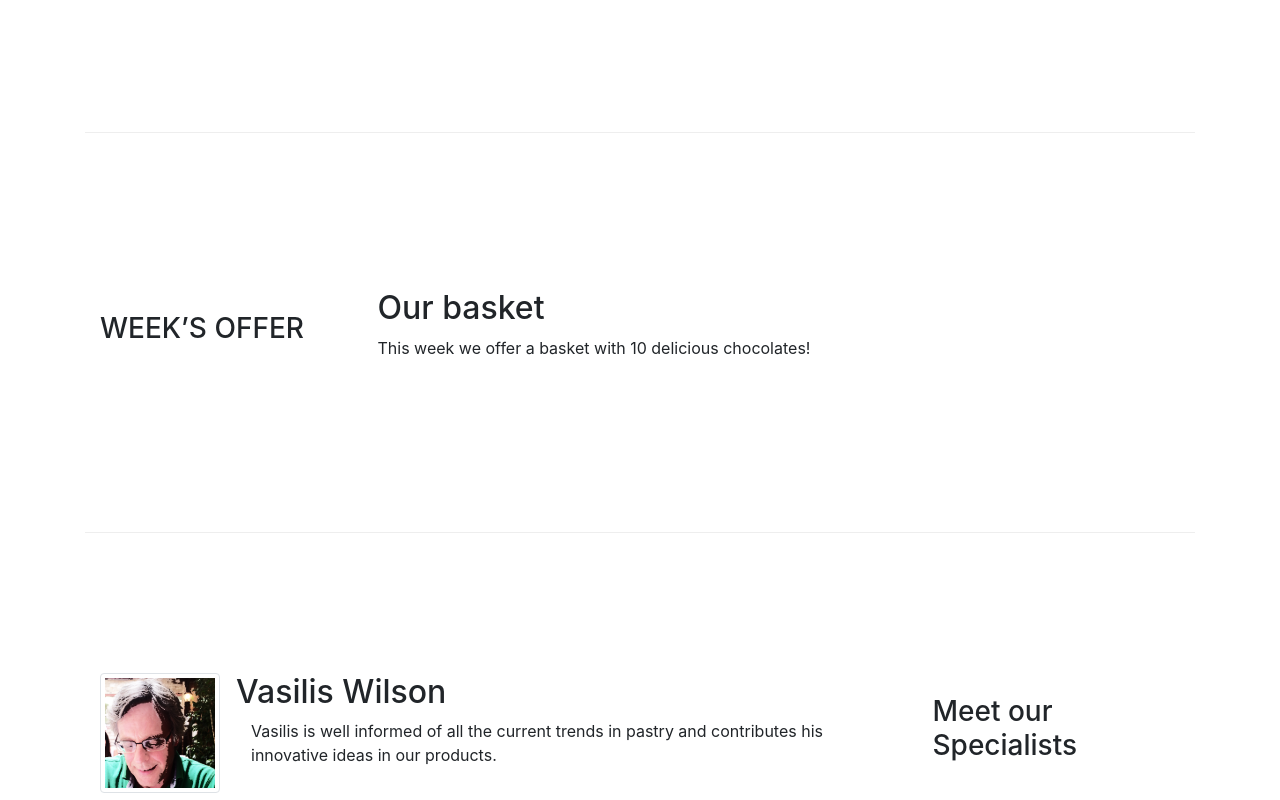
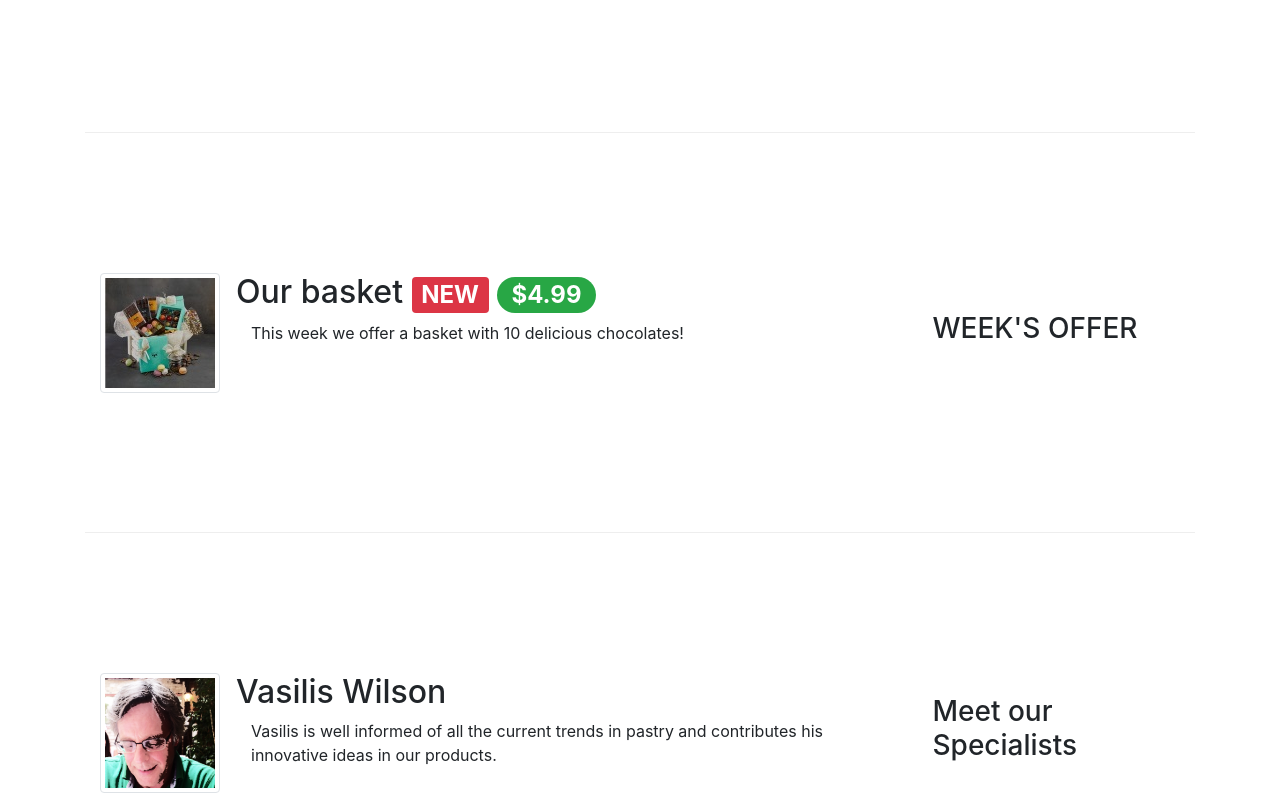
Before and after one commit to DimitraKaf/leChocolat, a plain HTML site: page index.html in a window 1280 px wide. Shown: the part 580-1380 px from the top of the page. Drawn offline with nearby package versions, Linux system fonts and the light colour scheme.

Commit message:
Bootstrap Assignment 4

```diff
--- a/index.html
+++ b/index.html
@@ -70,18 +70,28 @@
                 </div>
             </div>
         </div>
+    </div>
 
-
-        <div class="row row-content align-items-center">
+    <div class="container">
+        <div class="row row-content align-items-center flex-row-reverse">
             <div class="col-sm-4 col-md-3">
-                <h3>WEEK’S OFFER</h3>
+                <h3>WEEK'S OFFER</h3>
             </div>
             <div class="col-sm col-md">
-                <h2>Our basket</h2>
-                <p class="d-none d-sm-block">This week we offer a basket with 10 delicious chocolates! </p>
+                <div class="media">
+                    <img class="d-flex mr-3 img-thumbnail align-self-center" src="images/promotion.jpg" alt="ourBasket">
+                    <div class="media-body">
+                        <h2 class="mt-0">Our basket <span class="badge badge-danger">NEW</span>
+                            <span class="badge badge-pill badge-success">$4.99</span>
+                        </h2>
+                        <p class="col d-none d-sm-block">This week we offer a basket with 10 delicious chocolates! </p>
+                    </div>
+                </div>
+            </div>
         </div>
     </div>
 
+    <div class="container">
         <div class="row row-content align-items-center flex-row-reverse">
             <div class="col-sm-4 col-md-3">
                 <h3>Meet our Specialists</h3>
@@ -97,6 +107,7 @@
                             pastry and
                             contributes his innovative ideas in
                             our products.</p>
+                    </div>
                 </div>
             </div>
         </div>
```
Lines whose indentation alone changed are shown as unchanged.
